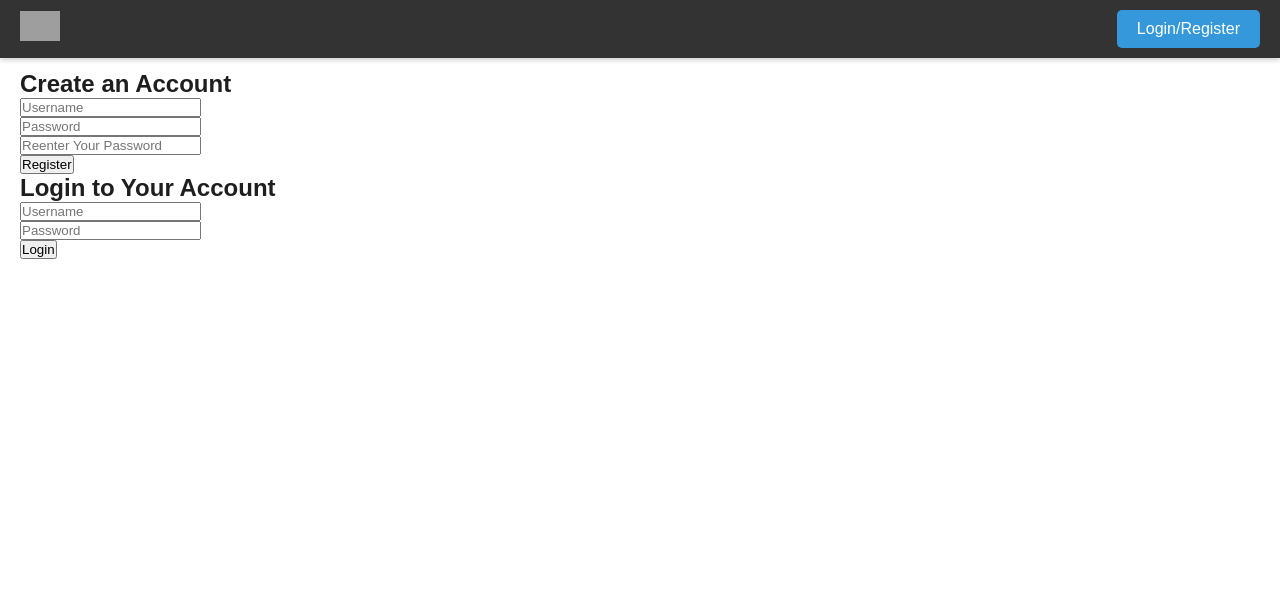
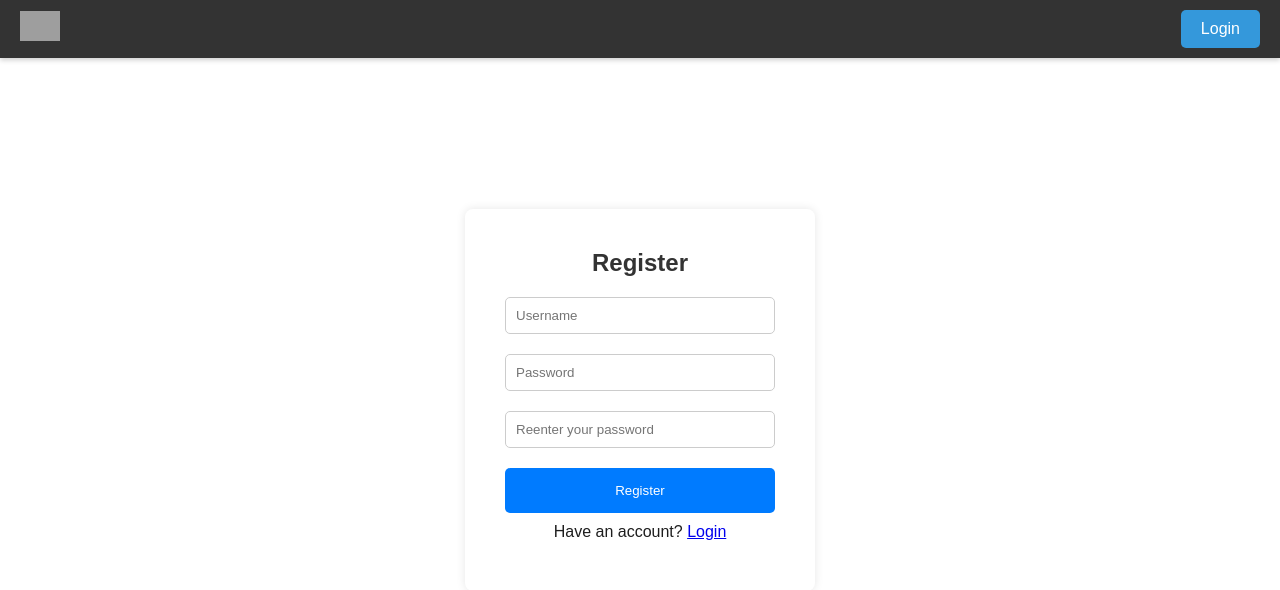
Before and after one commit to KennyPang04/Nah-Id-Win, a Flask app: template templates/register.html in a window 1280 px wide. Shown: the top 590 px of the page. Run offline with Flask 3, Linux system fonts and the light colour scheme; the template is opened without the code that fills it, so the values that code supplies are empty; grey boxes are pictures that could not be loaded.

Commit message:
added register and path routing for login and register calls

```diff
--- a/app.py
+++ b/app.py
@@ -17,6 +17,17 @@ def add_header(response):
 def index():
     return render_template("index.html", content_type='text/html')
 
+#takes the user to the register form
+@app.route("/register")
+def registerPath():
+    return render_template('register.html', content_type='text/html')
+
+#takes the user to the login form
+@app.route("/login")
+def loginPath():
+    return render_template('login.html', content_type='text/html')
+
+#register user
 @app.route('/auth-register', methods=['POST'])
 def register():
     username,password1,password2 = extract_credentials(request)
@@ -36,32 +47,6 @@ def register():
     db.accounts.insert_one(data)
     return redirect(url_for('login'))
 
-@app.route('/auth-login',methods=['POST'])
-def login():
-    username = request.form('username')
-    password = request.form('password')
-
-    user = db.accounts.find_one({'username':username})
-    if user == None:
-        return "username not found"
-
-    else:
-        salt = user["salt"]
-
-
-
-    return redirect(url_for('/'))
-
-
-
-
-
-
-
-
-@app.route('/login')
-def login():
-    return render_template("login.html", content_type='text/html')
 
 @app.route('/static/js/<path:filename>')
 def js(filename):
--- a/templates/base.html
+++ b/templates/base.html
@@ -14,7 +14,7 @@
         <a href="/" class="navbar-brand">
             <img src="{{ url_for('static', filename='images/logo.png') }}" alt="Z Logo">
         </a>
-        <a href="/login" class="navbar-login">Login/Register</a>
+        <a href="/login" class="navbar-login">Login</a>
     </nav>
 
     <!-- Content -->
--- a/templates/register.html
+++ b/templates/register.html
@@ -1,32 +1,29 @@
 <!-- register.html -->
 {% extends "base.html" %}
 
-{% block title %}Register - Zhi{% endblock %}
+{% block title %}Register{% endblock %}
 
 {% block css %}
-<link rel="stylesheet" href="{{ url_for('static', filename='css/register.css') }}">
+<link rel="stylesheet" href="{{ url_for('static', filename='css/auth.css') }}">
 {% endblock %}
 
 {% block content %}
-    <div class="register-container">
-        <div class="left-side">
-            <!-- Left side content for users trying to register an account -->
-            <h2>Create an Account</h2>
+    <div class = "auth-container">
+        <div class = "auth-box">
+            <h2>Register</h2>
             <form action="/auth-register" method="post">
-                <input type="text" name="username" placeholder="Username"><br>
-                <input type="password" name="password1" placeholder="Password"><br>
-                <input type="password" name="password2" placeholder="Reenter Your Password"><br>
-                <button type="submit">Register</button>
+                <div class="textbox">
+                    <input type="text" placeholder="Username" name="username" required>
+                </div>
+                <div class="textbox">
+                    <input type="password" placeholder="Password" name="password" required>
+                </div>
+                <div class="textbox">
+                    <input type="password" placeholder="Reenter your password" name="password" required>
+                </div>
+                <button class="btn" type="submit">Register</button>
             </form>
-        </div>
-        <div class="right-side">
-            <!-- Right side content for users trying to login -->
-            <h2>Login to Your Account</h2>
-            <form action="/auth-login" method="post">
-                <input type="text" name="username" placeholder="Username"><br>
-                <input type="password" name="password" placeholder="Password"><br>
-                <button type="submit">Login</button>
-            </form>
+            <p class="text">Have an account? <a href="/login">Login</a></p>
         </div>
     </div>
 {% endblock %}
```
